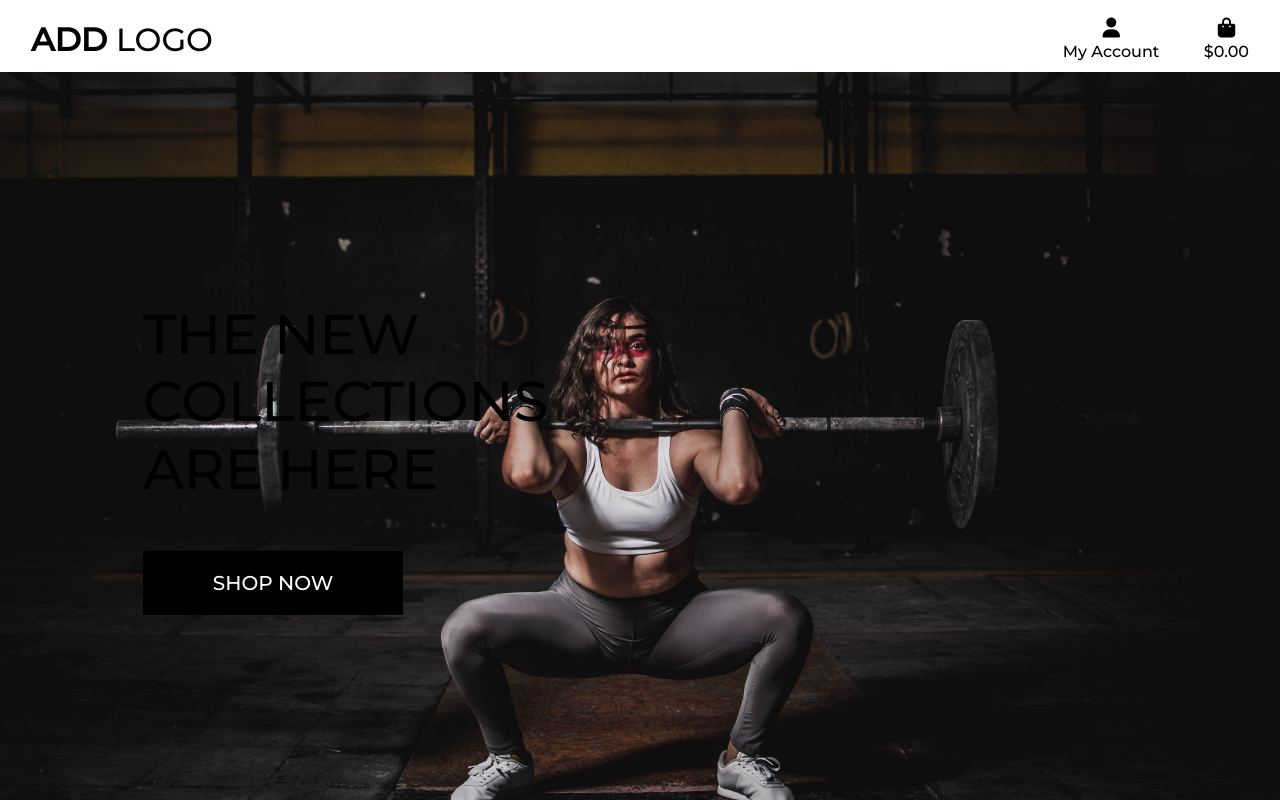
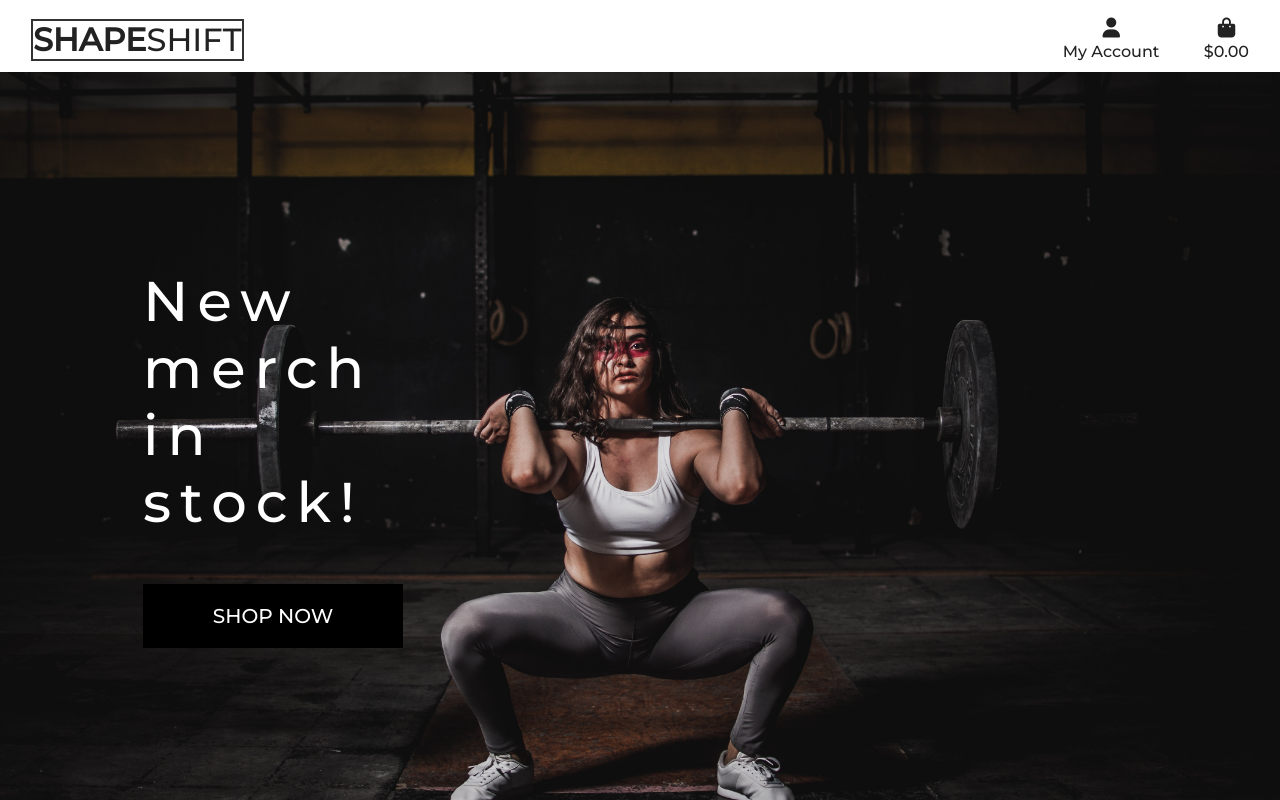
Before and after one commit to Gabriel5638/shape-shift, a Django app: page / in a window 1280 px wide. Run offline with Django 3.2, Linux system fonts and the light colour scheme; some libraries are stand-ins or nearby versions.

Commit message:
Style buttons hero img and logo text using css

```diff
--- a/home/templates/home/index.html
+++ b/home/templates/home/index.html
@@ -12,9 +12,9 @@
 {% block content %}
     <div class="container h-100">
         <div class="row h-100">
-            <div class="col-7 col-md-6 my-auto">
-                <h1 class="display-4 logo-font text-black">
-                    The new collections are here
+            <div class="col-4 col-md-3 my-auto">
+                <h1 class="display-4  white-text">
+                    New merch in stock!
                 </h1>
                 <div class="my-5">
                     <h4>
--- a/static/css/base.css
+++ b/static/css/base.css
@@ -20,7 +20,9 @@ body {
 }
 
 .logo-font {
+    color: #222;
     text-transform: uppercase;
+    border: 2px solid #333;
 }
 
 .main-logo-link {
@@ -48,8 +50,13 @@ body {
     color: white;
 }
 
-.text-black {
-    color: #000 !important;
+.white-text{
+    color: #fff;
+    letter-spacing: 9px;
+
+}
+.color-black{
+    color: #222;
 }
 
 .border-black {
--- a/templates/base.html
+++ b/templates/base.html
@@ -38,14 +38,14 @@
         <div id ="topnav" class="row bg-white pt-lg-2 d-none d-lg-flex">
             <div class="col-12 col-lg-6 my-auto py-1 py-lg-0 text-center text-lg-left">
                 <a href="{% url 'home' %}" class="nav-link main-logo-link">
-                    <h2 class="logo-font text-black my-0"><strong>add</strong> logo</h2>
+                    <h2 class="logo-font my-0"><strong>Shape</strong>Shift</h2>
                 </a>
             </div>
 
             <div class="col-12 col-lg-6 my-auto py-1 py-lg-0 text-right">
                 <ul class="list-inline list-unstyled text-center text-lg-right my-0">
                     <li class="list-inline-item dropdown">
-                        <a class="text-black nav-link" href="#" id="user-options" data-toggle="dropdown" aria-haspopup="true" aria-expanded="false">
+                        <a class="color-black nav-link" href="#" id="user-options" data-toggle="dropdown" aria-haspopup="true" aria-expanded="false">
                             <div class="text-center">
                                 <div><i class="fas fa-user fa-lg"></i></div>
                                 <p class="my-0">My Account</p>
@@ -65,7 +65,7 @@
                         </div>
                     </li>
                     <li class="list-inline-item">
-                        <a class="{% if grand_total %}text-info font-weight-bold{% else %}text-black{% endif %} nav-link" href="">
+                        <a class="{% if grand_total %}text-info font-weight-bold{% else %}color-black{% endif %} nav-link" href="">
                             <div class="text-center">
                                 <div><i class="fas fa-shopping-bag fa-lg"></i></div>
                                 <p class="my-0">
```
